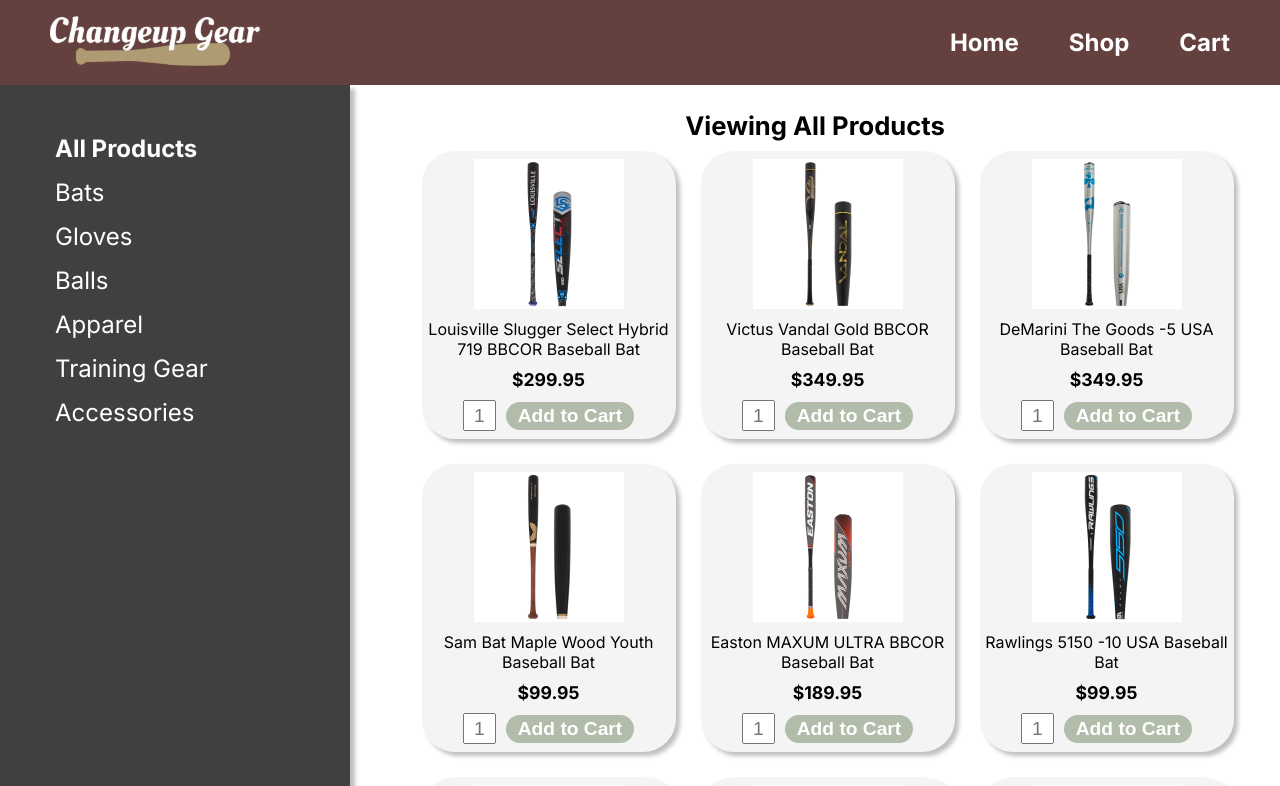
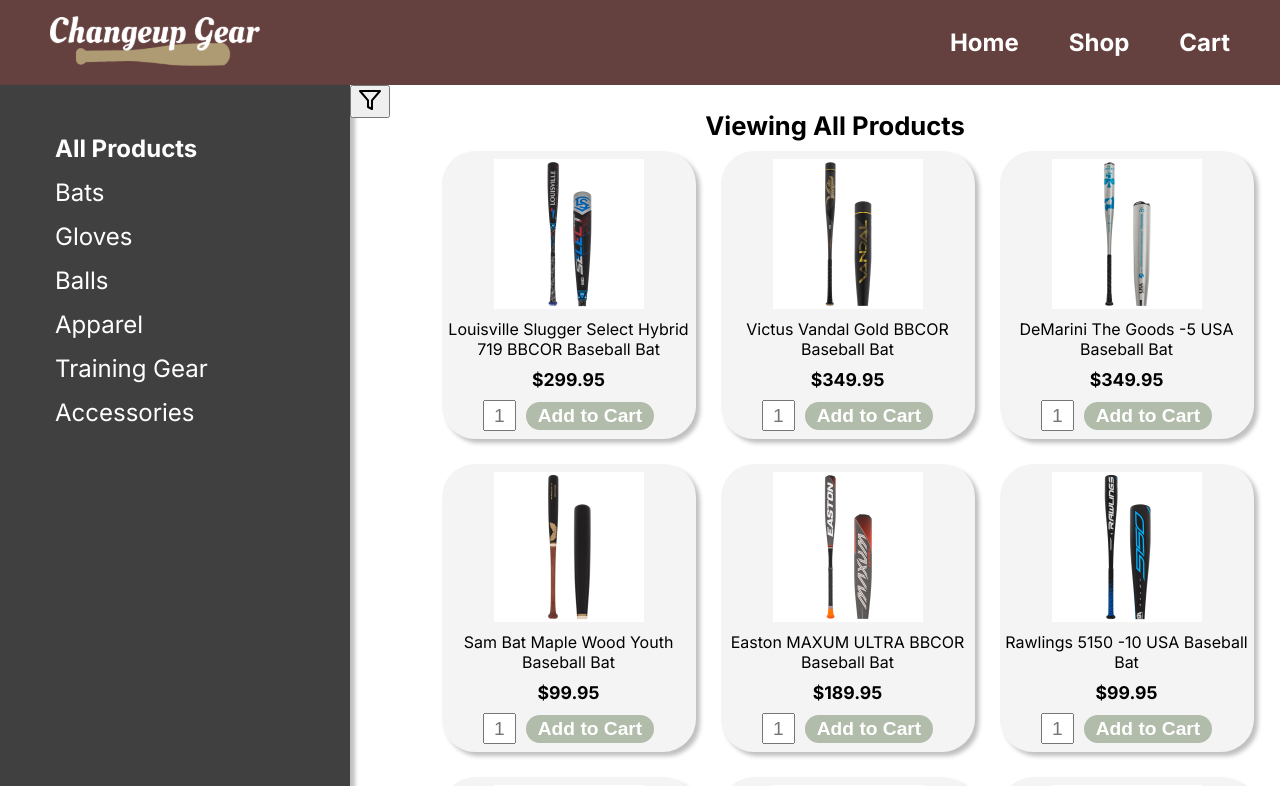
Before and after one commit to flipott/changeup-gear, a React (Create React App) app: page /shop in a window 1280 px wide. Shown: the top 786 px of the page. Built offline with nearby package versions, Linux system fonts and the light colour scheme.

Commit message:
Implement filter dropdown logic

```diff
--- a/src/Shop.js
+++ b/src/Shop.js
@@ -73,9 +73,9 @@
                         <li onClick={(e) => filterItems("accessory", e.target)}>Accessories</li>
                     </ul>
                 </div>
-                <div className="mobile-filter">
-                    <button onClick={() => setShowFilterMenu(prevValue => !prevValue)}>{showFilterMenu ? <>Hide Filter</> : <>Show Filter</>}</button>
-                    <ul id="mobile-filter-menu" className={showFilterMenu ? "show-filter-menu list-mobile" : "list-mobile"}>
+                <div className="filter-container">
+                    <button onClick={() => setShowFilterMenu(prevVal => !prevVal)}><img src="filter.svg" /></button>
+                    <ul className="filter-dropdown animate-dropdown list-mobile" style={{ display: showFilterMenu ? "flex" : "none" }}>
                         <li className="bold" onClick={(e) => { setShowFilterMenu(false); filterItems("all", e.target); }}>All Products</li>
                         <li onClick={(e) => { setShowFilterMenu(false); filterItems("bat", e.target); }}>Bats</li>
                         <li onClick={(e) => { setShowFilterMenu(false); filterItems("glove", e.target); }}>Gloves</li>
@@ -97,4 +97,6 @@
     )
 }
 
+
+
 export default Shop;
```
